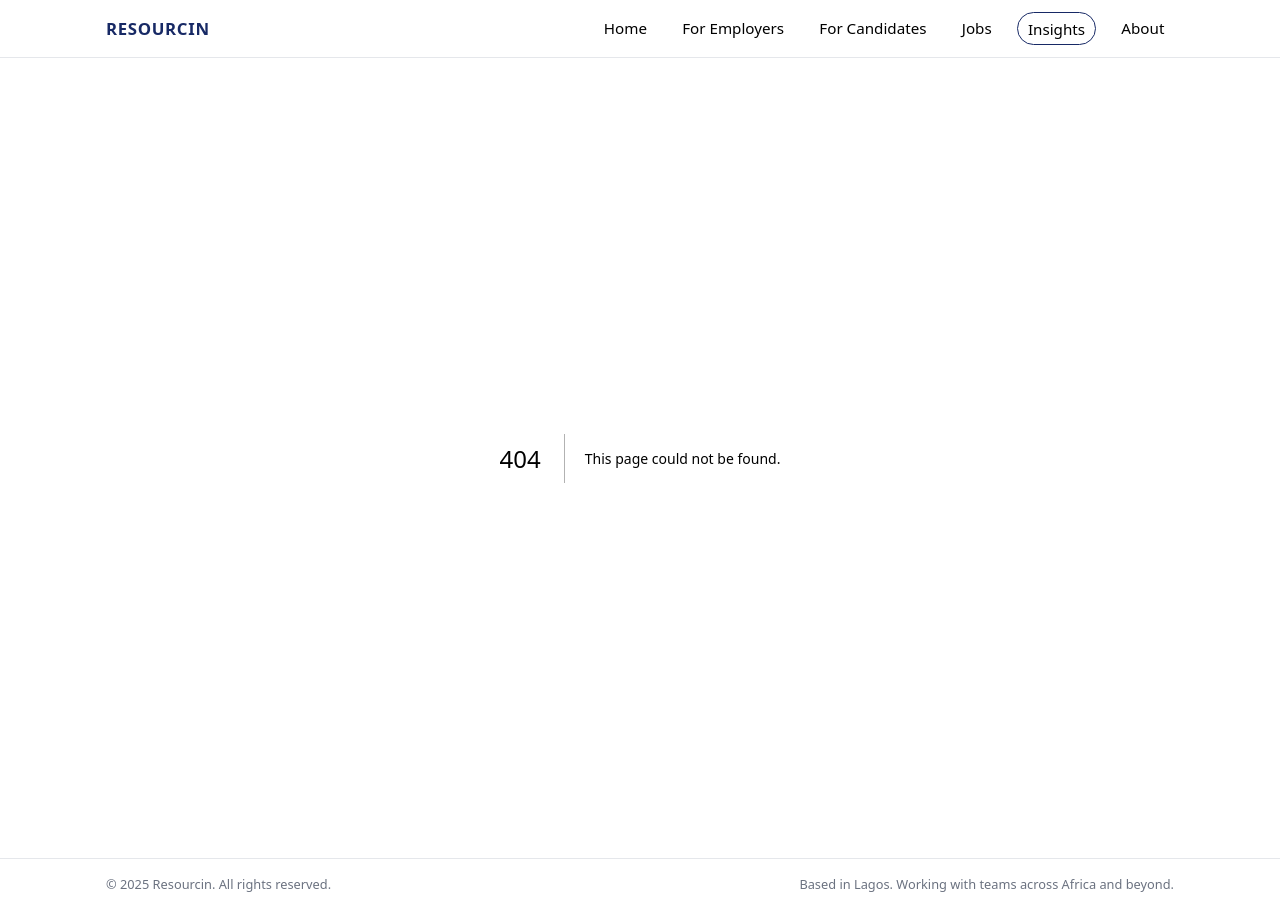
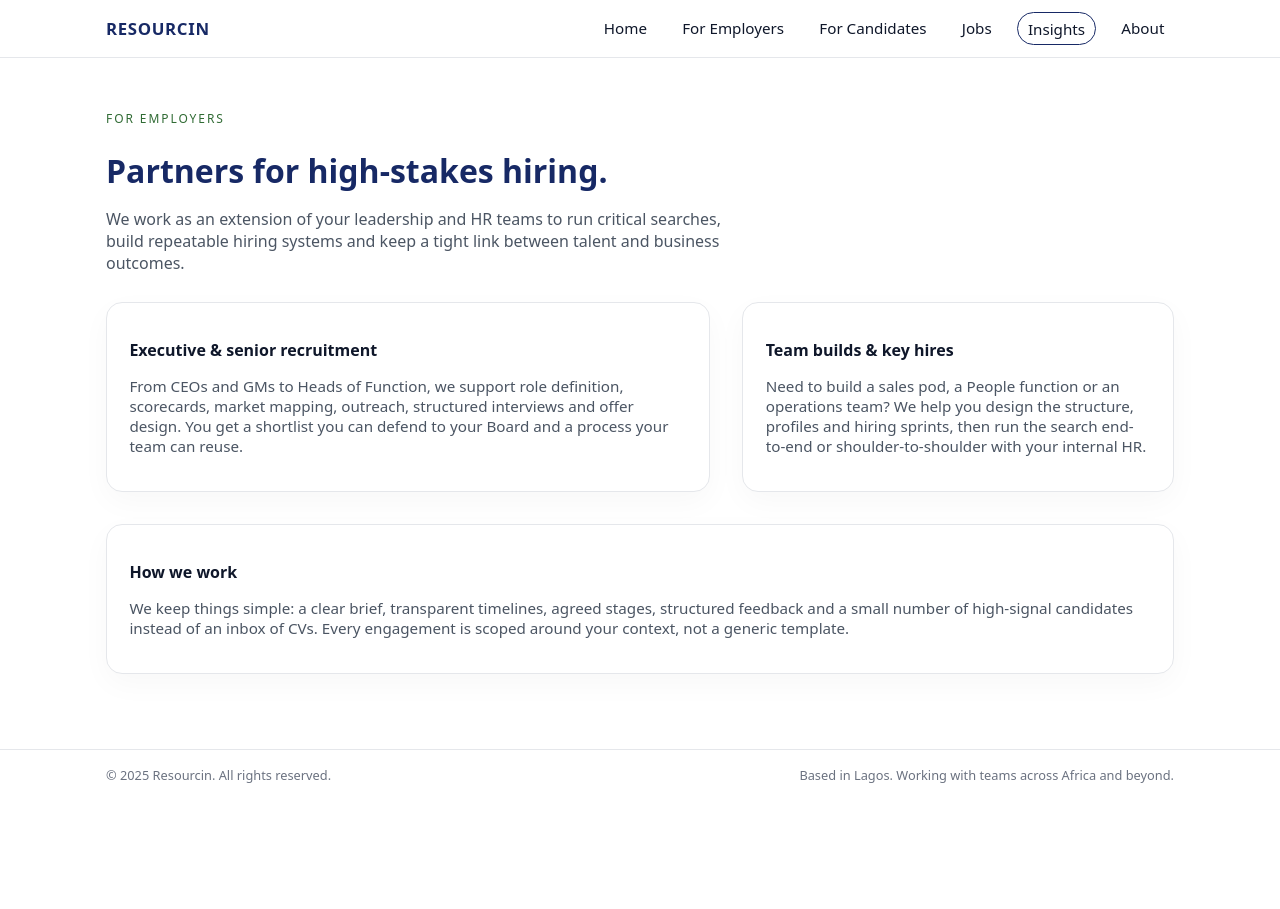
Before and after one commit to xieph-hub/resourcin-site, a Next.js app: page /for-employers in a window 1280 px wide. Before the commit this address had no page. After the commit the page ends 800 px from the top, so only its background shows below. Built offline with nearby package versions, Linux system fonts and the light colour scheme.

Commit message:
Create page.js

```diff
--- /dev/null
+++ b/app/for-employers/page.js
@@ -0,0 +1,49 @@
+export const metadata = {
+  title: "For Employers | Resourcin",
+};
+
+export default function ForEmployersPage() {
+  return (
+    <div className="page-wrapper">
+      <p className="page-eyebrow">For employers</p>
+      <h1 className="page-title">Partners for high-stakes hiring.</h1>
+      <p className="page-lede">
+        We work as an extension of your leadership and HR teams to run critical
+        searches, build repeatable hiring systems and keep a tight link between
+        talent and business outcomes.
+      </p>
+
+      <div className="grid-2">
+        <div className="card">
+          <h3 className="card-title">Executive & senior recruitment</h3>
+          <p className="card-body">
+            From CEOs and GMs to Heads of Function, we support role definition,
+            scorecards, market mapping, outreach, structured interviews and
+            offer design. You get a shortlist you can defend to your Board and a
+            process your team can reuse.
+          </p>
+        </div>
+
+        <div className="card">
+          <h3 className="card-title">Team builds & key hires</h3>
+          <p className="card-body">
+            Need to build a sales pod, a People function or an operations team?
+            We help you design the structure, profiles and hiring sprints, then
+            run the search end-to-end or shoulder-to-shoulder with your internal
+            HR.
+          </p>
+        </div>
+      </div>
+
+      <div style={{ marginTop: "2rem" }} className="card">
+        <h3 className="card-title">How we work</h3>
+        <p className="card-body">
+          We keep things simple: a clear brief, transparent timelines, agreed
+          stages, structured feedback and a small number of high-signal
+          candidates instead of an inbox of CVs. Every engagement is scoped
+          around your context, not a generic template.
+        </p>
+      </div>
+    </div>
+  );
+}
```
